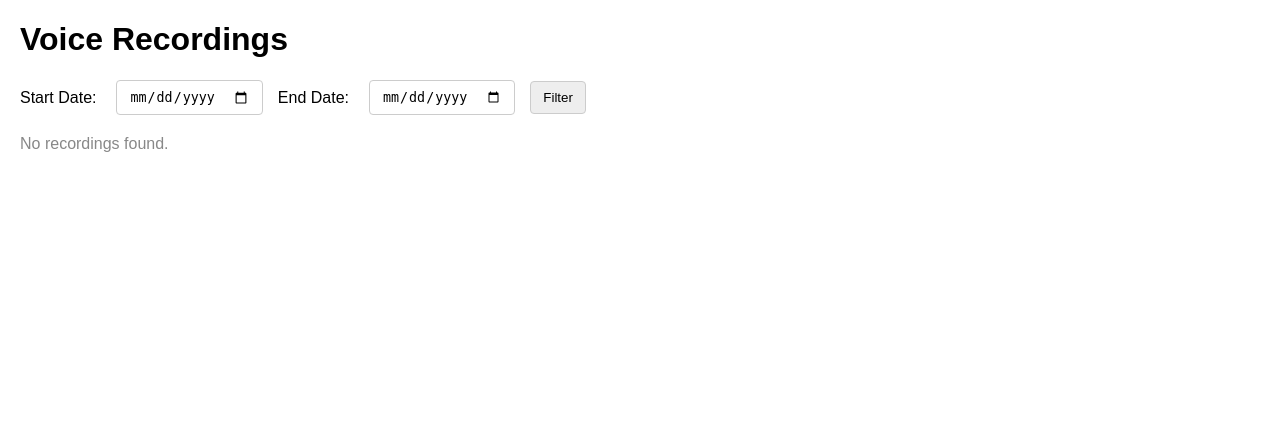
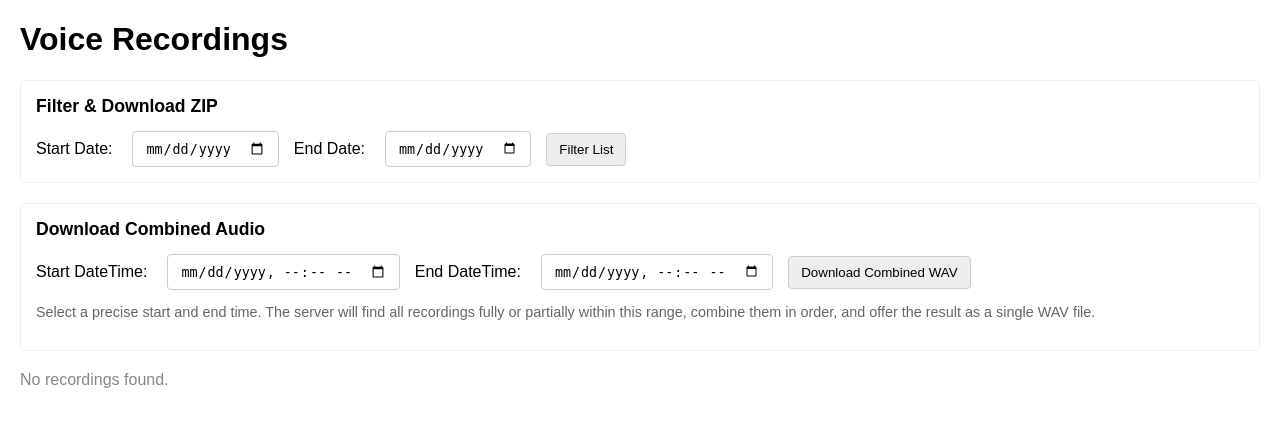
Before and after one commit to mnazzaro/voice_client, a FastAPI app: page / in a window 1280 px wide. Shown: the top 427 px of the page. Run offline with FastAPI, Linux system fonts and the light colour scheme.

Commit message:
Updated ui as well

```diff
--- a/ui/main.py
+++ b/ui/main.py
@@ -5,6 +5,7 @@
 from typing import List, Optional
 import zipfile
 import io
+import wave
 
 from fastapi import FastAPI, Request, HTTPException
 from fastapi.responses import HTMLResponse, FileResponse, StreamingResponse
@@ -102,6 +103,75 @@
     recordings.sort(key=lambda r: r.start_dt, reverse=True)
     return recordings
 
+def get_recordings_in_range(start_dt: datetime.datetime, end_dt: datetime.datetime) -> List[RecordingInfo]:
+    """Gets list of recordings that overlap with the given datetime range."""
+    recordings = []
+    if not RECORDINGS_DIR.exists() or not RECORDINGS_DIR.is_dir():
+        print(f"Warning: Recordings directory not found: {RECORDINGS_DIR}")
+        return []
+
+    for item in RECORDINGS_DIR.iterdir():
+        if item.is_file() and item.suffix == '.wav':
+            info = parse_filename(item.name, item)
+            if info:
+                # Check for overlap: (StartA <= EndB) and (EndA >= StartB)
+                if info.start_dt <= end_dt and info.end_dt >= start_dt:
+                    recordings.append(info)
+
+    # Sort by start time, ASCENDING for concatenation
+    recordings.sort(key=lambda r: r.start_dt, reverse=False)
+    return recordings
+
+def combine_wav_files(file_list: List[Path]) -> Optional[io.BytesIO]:
+    """Combines multiple WAV files into a single WAV in memory."""
+    if not file_list:
+        return None
+
+    output_buffer = io.BytesIO()
+    first_file = True
+    params = None
+
+    try:
+        with wave.open(output_buffer, 'wb') as outfile:
+            for filepath in file_list:
+                if not filepath.exists():
+                    print(f"Warning: File not found during combination: {filepath}", file=sys.stderr)
+                    continue
+
+                with wave.open(str(filepath), 'rb') as infile:
+                    current_params = infile.getparams()
+                    if first_file:
+                        params = current_params
+                        outfile.setparams(params)
+                        first_file = False
+                    elif current_params != params:
+                        # Basic check: Ensure sample rate, channels, sample width match
+                        # More robust checks could be added
+                        print(f"Error: WAV file {filepath.name} has incompatible parameters.", file=sys.stderr)
+                        print(f"Expected: {params}", file=sys.stderr)
+                        print(f"Got: {current_params}", file=sys.stderr)
+                        # Raise an exception or return None to indicate failure
+                        # raise ValueError(f"Incompatible WAV parameters in {filepath.name}")
+                        return None # Skip incompatible files or abort?
+                        # For now, let's abort the combination if parameters don't match.
+
+                    # Read and write frame data
+                    frames = infile.readframes(infile.getnframes())
+                    outfile.writeframes(frames)
+
+    except wave.Error as e:
+        print(f"Error processing WAV files: {e}", file=sys.stderr)
+        return None
+    except Exception as e:
+        print(f"Unexpected error during WAV combination: {e}", file=sys.stderr)
+        return None
+
+    if first_file: # No files were actually processed
+        return None
+
+    output_buffer.seek(0)
+    return output_buffer
+
 @app.get("/", response_class=HTMLResponse)
 async def read_root(request: Request, start_date: Optional[str] = None, end_date: Optional[str] = None):
     """Serves the main UI page with recordings list."""
@@ -139,6 +209,48 @@
         return FileResponse(file_path, media_type='audio/wav', filename=filename)
     else:
         raise HTTPException(status_code=404, detail="File not found")
+
+@app.get("/download_combined")
+async def download_combined_wav(start_dt: str, end_dt: str):
+    """Finds recordings in range, combines them, and streams the result."""
+    try:
+        # Parse the datetime-local strings (format like "YYYY-MM-DDTHH:MM")
+        start_datetime = datetime.datetime.fromisoformat(start_dt)
+        end_datetime = datetime.datetime.fromisoformat(end_dt)
+    except ValueError:
+        raise HTTPException(status_code=400, detail="Invalid datetime format. Use ISO format (YYYY-MM-DDTHH:MM).")
+
+    if start_datetime >= end_datetime:
+        raise HTTPException(status_code=400, detail="Start datetime must be before end datetime.")
+
+    print(f"Requesting combined WAV from {start_datetime} to {end_datetime}")
+
+    # Find recordings overlapping the precise time range
+    recordings_to_combine = get_recordings_in_range(start_datetime, end_datetime)
+
+    if not recordings_to_combine:
+        raise HTTPException(status_code=404, detail="No recordings found overlapping the specified time range.")
+
+    print(f"Found {len(recordings_to_combine)} recordings to combine:")
+    for rec in recordings_to_combine:
+        print(f"  - {rec.filename}")
+
+    # Combine the WAV files
+    combined_wav_buffer = combine_wav_files([rec.filepath for rec in recordings_to_combine])
+
+    if combined_wav_buffer is None:
+        raise HTTPException(status_code=500, detail="Failed to combine WAV files. Check server logs for incompatible files or errors.")
+
+    # Create filename for the combined download
+    start_str = start_datetime.strftime('%Y%m%d_%H%M%S')
+    end_str = end_datetime.strftime('%Y%m%d_%H%M%S')
+    combined_filename = f"combined_recording_{start_str}_to_{end_str}.wav"
+
+    return StreamingResponse(
+        combined_wav_buffer,
+        media_type="audio/wav",
+        headers={"Content-Disposition": f"attachment; filename={combined_filename}"}
+    )
 
 @app.get("/download_all")
 async def download_all_recordings(start_date: Optional[str] = None, end_date: Optional[str] = None):
--- a/ui/templates/index.html
+++ b/ui/templates/index.html
@@ -9,9 +9,11 @@
         table { width: 100%; border-collapse: collapse; margin-top: 20px; }
         th, td { border: 1px solid #ddd; padding: 8px; text-align: left; }
         th { background-color: #f2f2f2; }
-        .controls { margin-bottom: 20px; display: flex; gap: 15px; align-items: center; }
+        .control-section { margin-bottom: 20px; padding: 15px; border: 1px solid #eee; border-radius: 5px; }
+        .control-section h2 { margin-top: 0; font-size: 1.1em; }
+        .controls { display: flex; gap: 15px; align-items: center; flex-wrap: wrap; }
         .controls label { margin-right: 5px; }
-        .controls input[type="date"], .controls button, .controls a {
+        .controls input[type="date"], .controls input[type="datetime-local"], .controls button, .controls a {
             padding: 8px 12px;
             border: 1px solid #ccc;
             border-radius: 4px;
@@ -25,19 +27,35 @@
 <body>
     <h1>Voice Recordings</h1>
 
+    <div class="control-section">
+        <h2>Filter & Download ZIP</h2>
         <form method="get" class="controls">
             <label for="start_date">Start Date:</label>
             <input type="date" id="start_date" name="start_date" value="{{ start_date }}">
             <label for="end_date">End Date:</label>
             <input type="date" id="end_date" name="end_date" value="{{ end_date }}">
-        <button type="submit">Filter</button>
+            <button type="submit">Filter List</button>
             {% if recordings %}
                 <a href="/download_all?start_date={{ start_date }}&end_date={{ end_date }}"
                    download="recordings_{{ start_date }}_to_{{ end_date }}.zip">Download Filtered as ZIP</a>
             {% endif %}
         </form>
+    </div>
+
+    <div class="control-section">
+        <h2>Download Combined Audio</h2>
+        <form id="combineForm" action="/download_combined" method="get" class="controls" target="_blank"> <!-- Open in new tab for download -->
+            <label for="combine_start_dt">Start DateTime:</label>
+            <input type="datetime-local" id="combine_start_dt" name="start_dt" required>
+            <label for="combine_end_dt">End DateTime:</label>
+            <input type="datetime-local" id="combine_end_dt" name="end_dt" required>
+            <button type="submit">Download Combined WAV</button>
+        </form>
+        <p style="font-size: 0.9em; color: #666;">Select a precise start and end time. The server will find all recordings fully or partially within this range, combine them in order, and offer the result as a single WAV file.</p>
+    </div>
 
     {% if recordings %}
+        <h2>Filtered Recordings List</h2>
         <table>
             <thead>
                 <tr>
```
Also changed, not shown: listening_service/chunking_processor.py (added, +127 -0 lines), listening_service/config.py (+16 -22 lines), listening_service/main.py (+4 -5 lines), listening_service/vad_processor.py (deleted, +0 -145 lines), 1 other file. Lines whose indentation alone changed are shown as unchanged.
